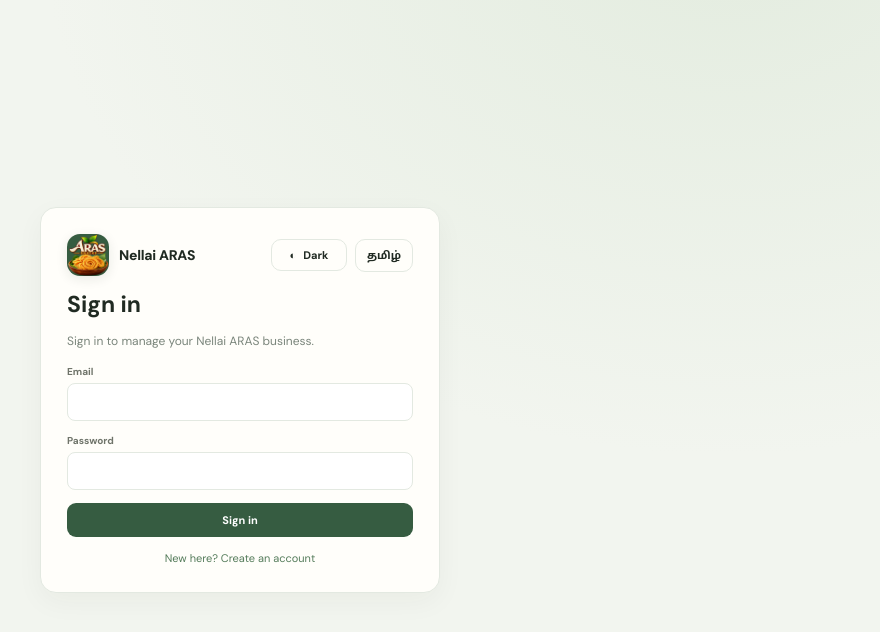
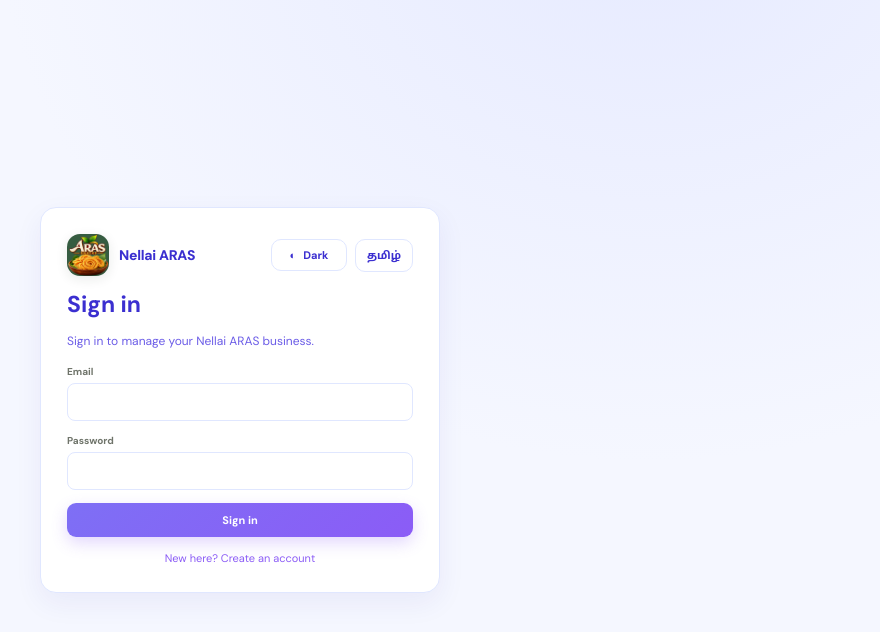
Before and after one commit to Rameshchristo23/NellaiAras, a Next.js app: page / in a window 1280 px wide. Shown: the top 632 px of the page, without its empty margins (400-1280 px from the left). Built offline with nearby package versions, Linux system fonts and the light colour scheme; no server answers.

Commit message:
theme and translate change

```diff
--- a/app/globals.css
+++ b/app/globals.css
@@ -132,3 +132,55 @@ html,body{min-height:100%;transition:background-color .22s ease,color .22s ease}
 .payment-modal{width:min(430px,100%)}.payment-balance-preview{display:flex;justify-content:space-between;gap:12px;border:1px solid var(--line);border-radius:9px;background:var(--paper);padding:12px;font-size:11px;color:var(--muted)}.payment-balance-preview b{color:var(--ink)}
 .install-btn{border:1px solid var(--line);background:var(--green);color:white;border-radius:10px;padding:8px 11px;font-size:11px;font-weight:700;white-space:nowrap}.install-btn:hover{filter:brightness(1.08)}.app-shell{min-height:100dvh}.content{padding-bottom:calc(45px + env(safe-area-inset-bottom))}
 @media(max-width:760px){.topbar{padding-left:max(16px,env(safe-area-inset-left));padding-right:max(16px,env(safe-area-inset-right))}.top-actions{gap:5px}.install-btn{padding:8px;font-size:10px}.theme-btn{min-width:0;padding:8px}}
+
+/* Nellai ARAS purple palette from the supplied light and dark theme reference. */
+:root{color-scheme:light;--ink:#3b2fd0;--muted:#6b5ce7;--paper:#f5f7ff;--white:#fff;--line:#e0e7ff;--green:#7e6ff5;--green2:#8b5cf6;--red:#f59e0b;--shadow:0 10px 28px #3526a510}
+:root[data-theme="dark"]{color-scheme:dark;--ink:#ede9ff;--muted:#c7cff9;--paper:#0b1020;--white:#121a2f;--line:#2a3553;--green:#7e6ff5;--green2:#a855f7;--red:#f59e0b;--shadow:0 12px 32px #02061770}
+body{background:radial-gradient(ellipse at 82% -12%,#e6eaff 0%,transparent 44%),var(--paper);color:var(--ink)}
+:root[data-theme="dark"] body{background:radial-gradient(ellipse at 82% -12%,#182344 0%,transparent 44%),var(--paper);color:var(--ink)}
+.sidebar,.panel,.metric,.auth-card,.modal{background:var(--white);border-color:var(--line);box-shadow:var(--shadow)}
+.topbar{background:color-mix(in srgb,var(--paper) 90%,transparent);border-color:var(--line)}
+.sidebar nav button{color:var(--muted)}
+.sidebar nav button:hover{background:color-mix(in srgb,var(--green) 9%,var(--white));color:var(--ink)}
+.sidebar nav button.selected{background:color-mix(in srgb,var(--green) 14%,var(--white));color:var(--green)}
+.help-card{background:color-mix(in srgb,var(--green) 9%,var(--white));color:var(--muted)}
+.metric-icon{background:color-mix(in srgb,var(--green) 13%,var(--white));color:var(--green)}
+.primary,.install-btn,.mark-paid{background:linear-gradient(135deg,var(--green),var(--green2));color:#fff;border:0;box-shadow:0 6px 16px color-mix(in srgb,var(--green2) 24%,transparent)}
+.primary:hover,.install-btn:hover{filter:brightness(1.06)}
+.theme-btn,.lang-btn,.filter,.toolbar select,.date-chip,.action,.secondary,.install-btn{border-color:var(--line)}
+.theme-btn:hover,.lang-btn:hover,.secondary:hover,.action:hover{border-color:var(--green);box-shadow:0 4px 14px color-mix(in srgb,var(--green) 16%,transparent)}
+.filter:focus,.toolbar select:focus{outline-color:color-mix(in srgb,var(--green) 38%,transparent)}
+.bar-track{background:color-mix(in srgb,var(--line) 55%,var(--white))}
+.bar-track i{background:linear-gradient(180deg,var(--green2),var(--green))}
+.badge{background:#e8f4ec;color:#16803d}
+.badge.low{background:#fff3d9;color:#b96800}
+.alert-row strong{color:#b96800}
+.food{background:#fff3d9}
+.error{background:#fff1d6;color:#9a5b00}
+.notice{background:#e8f4ec;color:#176b3a}
+.mobile-bottom-nav{background:color-mix(in srgb,var(--white) 94%,transparent);border-color:var(--line)}
+.mobile-bottom-nav button.selected{color:var(--green);background:color-mix(in srgb,var(--green) 12%,transparent)}
+:root[data-theme="dark"] .sidebar{background:var(--white);border-color:var(--line)}
+:root[data-theme="dark"] .topbar{background:color-mix(in srgb,var(--paper) 90%,transparent);border-color:var(--line)}
+:root[data-theme="dark"] .sidebar nav button{color:var(--muted)}
+:root[data-theme="dark"] .sidebar nav button:hover{background:#1d2945;color:var(--ink)}
+:root[data-theme="dark"] .sidebar nav button.selected{background:#282653;color:#b9aaff}
+:root[data-theme="dark"] .help-card{background:#1c2542;color:var(--muted)}
+:root[data-theme="dark"] .brand small,:root[data-theme="dark"] .nav-label{color:var(--muted)}
+:root[data-theme="dark"] .metric-icon{background:#292652;color:#b9aaff}
+:root[data-theme="dark"] .bar-track{background:#1d2945}
+:root[data-theme="dark"] .bar-track i{background:linear-gradient(180deg,#a855f7,#7e6ff5)}
+:root[data-theme="dark"] th{color:var(--muted);border-color:var(--line)}
+:root[data-theme="dark"] td{color:#c7cff9;border-color:#222d49}
+:root[data-theme="dark"] .strong,:root[data-theme="dark"] .crumb b{color:var(--ink)}
+:root[data-theme="dark"] .badge{background:#173526;color:#7ee0a1}
+:root[data-theme="dark"] .badge.low{background:#3a2b17;color:#ffc44d}
+:root[data-theme="dark"] .alert-row strong{color:#ffc44d}
+:root[data-theme="dark"] .food{background:#3a2b17}
+:root[data-theme="dark"] .lang-btn,:root[data-theme="dark"] .theme-btn,:root[data-theme="dark"] .filter,:root[data-theme="dark"] .toolbar select,:root[data-theme="dark"] .date-chip,:root[data-theme="dark"] .action,:root[data-theme="dark"] .secondary{background:var(--white);border-color:var(--line);color:var(--ink)}
+:root[data-theme="dark"] .auth-card input,:root[data-theme="dark"] .modal input,:root[data-theme="dark"] .modal select,:root[data-theme="dark"] .material-form input,:root[data-theme="dark"] .material-form select,:root[data-theme="dark"] .material-actions input{background:#0b1020;border-color:var(--line);color:var(--ink)}
+:root[data-theme="dark"] .auth-card label,:root[data-theme="dark"] .modal label,:root[data-theme="dark"] .material-form label,:root[data-theme="dark"] .material-actions label{color:var(--muted)}
+:root[data-theme="dark"] .error{background:#3a2b17;color:#ffc44d}
+:root[data-theme="dark"] .notice{background:#173526;color:#7ee0a1}
+:root[data-theme="dark"] .modal-backdrop{background:#030615bb}
+:root[data-theme="dark"] .attendance-grid th:first-child,:root[data-theme="dark"] .attendance-grid td:first-child{background:var(--white)}
--- a/components/views/RawMaterialsView.tsx
+++ b/components/views/RawMaterialsView.tsx
@@ -45,7 +45,7 @@ export function RawMaterialsView({ materials, w, busy, onAdd, onAdjust, onDelete
     <div className="page-title"><div><h1>{w.materialsTitle}</h1><p>{w.materialsSub}</p></div><button className="primary" onClick={() => setAdding((value) => !value)}>{adding ? w.cancel : `＋ ${w.addMaterial}`}</button></div>
     <div className="metrics material-metrics"><div className="metric"><div className="metric-top">{w.material}</div><div className="metric-value">{materials.length}</div></div><div className="metric"><div className="metric-top">{w.lowMaterial}</div><div className="metric-value">{lowCount}</div></div></div>
     {adding && <Panel title={w.addMaterial}><form className="material-form" onSubmit={(event) => void submitMaterial(event)}>
-      <label>{w.materialName}<input name="name" required maxLength={120} placeholder="e.g. Sugar"/></label>
+      <label>{w.materialName}<input name="name" required maxLength={120} placeholder={w.sampleMaterial}/></label>
       <label>{w.unit}<select name="unit" value={newUnit} onChange={(event) => setNewUnit(event.target.value as RawMaterial["unit"])}><option value="kg">{w.unitKg}</option><option value="units">{w.unitUnits}</option></select></label>
       <label>{w.availableQuantity}<input name="quantity" type="number" min="0" step={newUnit === "units" ? "1" : "0.001"} required defaultValue="0"/></label>
       <label>{w.lowAt}<input name="threshold" type="number" min="0" step={newUnit === "units" ? "1" : "0.001"} required defaultValue="5"/></label>
```
Also changed, not shown: app/page.tsx (+4 -4 lines), components/views/AttendanceView.tsx (+13 -8 lines), lib/i18n.ts (+2 -2 lines).
